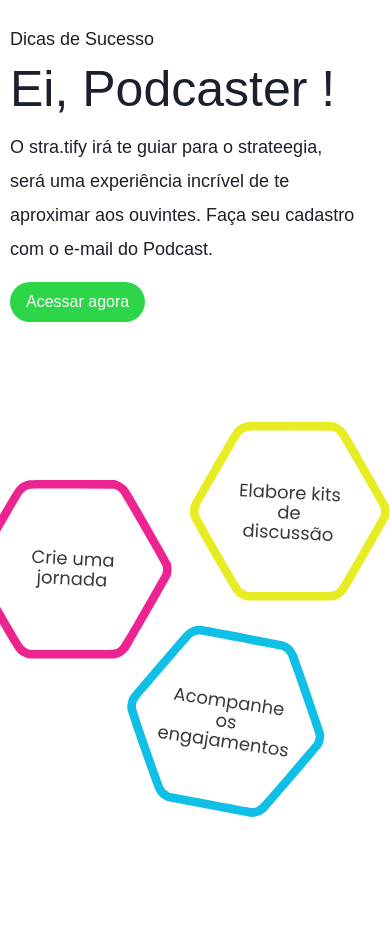
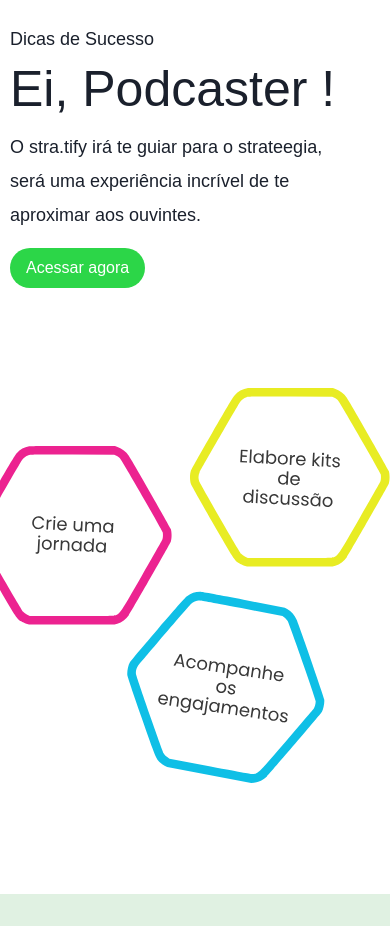
Before and after one commit to hnrqblck/stra.tify, a React (Create React App) app in the folder stra.tify/: page / in a window 390 px wide. Shown: the part 2660-3586 px from the top of the page. Built offline with nearby package versions, Linux system fonts and the light colour scheme; no server answers; what spotify-web-api-js would draw is missing.

Commit message:
podcaster | responsive

```diff
--- a/stra.tify/src/pages/Podcaster.js
+++ b/stra.tify/src/pages/Podcaster.js
@@ -11,7 +11,7 @@
             <main className='container'>
                 <p>Dicas de Sucesso</p>
                 <h1>Ei, Podcaster !</h1>
-                <p>O stra.tify irá te guiar para o strateegia, será uma experiência incrível de te aproximar aos ouvintes. Faça seu cadastro com o  e-mail do Podcast.</p>
+                <p>O stra.tify irá te guiar para o strateegia, será uma experiência incrível de te aproximar aos ouvintes.</p>
                 <Link to='/login'>
                     <Button
                         className='main-button'
--- a/stra.tify/src/styles/responsive.scss
+++ b/stra.tify/src/styles/responsive.scss
@@ -56,7 +56,7 @@
         .podcast {
 
             .container {
-                min-width: 1080px;
+                // min-width: 1080px;
 
                 img {
                     margin-right: 30px;
```
